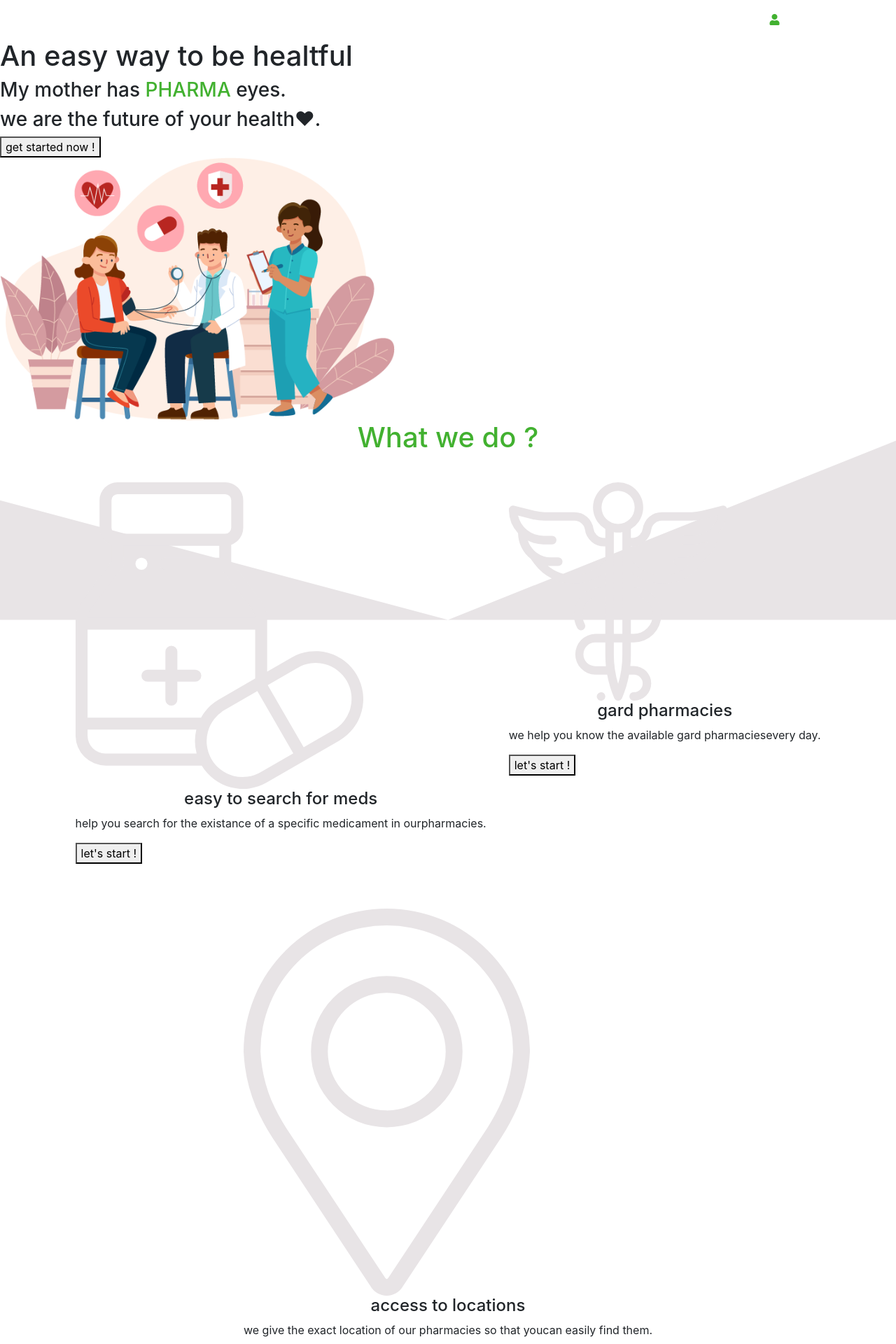
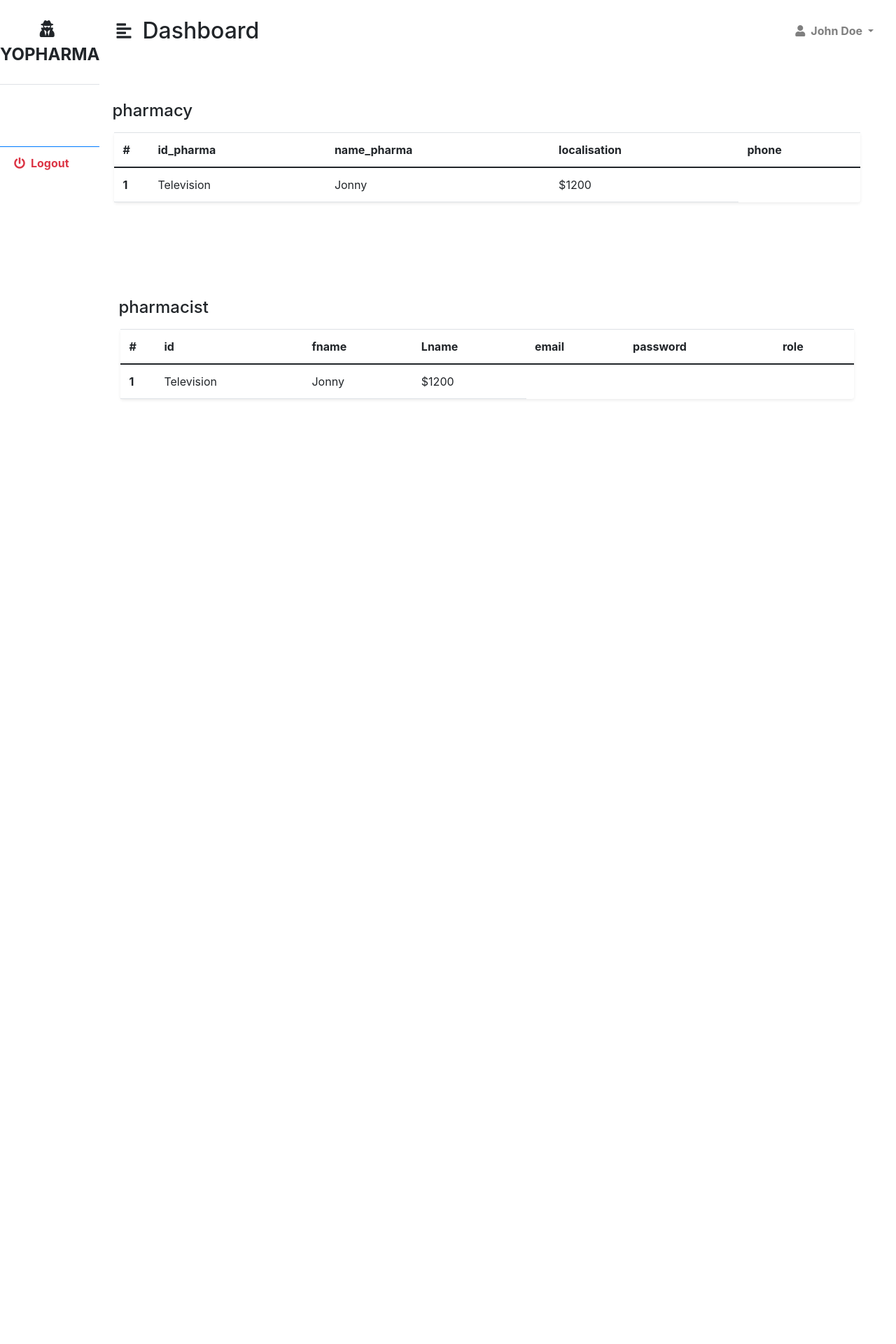
Before and after one commit to KHADIJALAHMAR/projet_fils_rouge, a PHP site: page /projet_fils_rouge/ in a window 1280 px wide. Shown: the top 1920 px of the page at 70% size. After the commit the page ends 571 px from the top, so only its background shows below. Run offline with PHP 8.4, Linux system fonts and the light colour scheme; some libraries are stand-ins or nearby versions.

Commit message:
Front-end_dashbordAdmin

```diff
--- a/app/controllers/controllerLandingPage.php
+++ b/app/controllers/controllerLandingPage.php
@@ -5,6 +5,6 @@ class ControllerLandingPage extends Controller {
 
     }
     public function index(){
-        $this->view('pages/landingPage');
+        $this->view('pages/Admin/dashbord');
     }
 }
--- a/app/views/inc/header.php
+++ b/app/views/inc/header.php
@@ -7,6 +7,7 @@
     <meta name="viewport" content="width=device-width, initial-scale=1.0">
     <title>LandingPage</title>
     <link rel="stylesheet" href="https://use.fontawesome.com/releases/v5.5.0/css/all.css" integrity="sha384-B4dIYHKNBt8Bc12p+WXckhzcICo0wtJAoU8YZTY5qE0Id1GSseTk6S+L3BlXeVIU" crossorigin="anonymous">
+    <link href="https://cdn.jsdelivr.net/npm/bootstrap@5.0.0-beta3/dist/css/bootstrap.min.css" rel="stylesheet" />
     <!-- styl css -->
     <link rel="stylesheet" href="<?php echo URLROOT; ?>/css/style.css ?>">
     <!-- boostrap -->
--- a/app/views/pages/Admin/dashbord.php
+++ b/app/views/pages/Admin/dashbord.php
@@ -1,67 +1,131 @@
 <?php include_once APPROOT . '/views/inc/header.php'; ?>
-<?php include_once APPROOT . '/views/inc/navbar.php';?>
-<div class="row py-5 px-4 main-profil">
-    <div class="col-md-5 mx-auto">
-        <!-- Profile widget -->
-        <div class="bg-white shadow rounded overflow-hidden">
-            <div class="px-4 pt-0 pb-4 cover">
-                <div class="media align-items-end profile-head">
-                    <div class="profile mr-3"><img src="<?php echo URLROOT; ?>/assets/img/profil4.jpg"  alt="..." width="130" class="rounded mb-2 img-thumbnail"><a href="#" class="btn btn-outline-success btn-sm btn-block">Edit profile</a></div>
-                    <div class="media-body mb-5 text-dark">
-                        <h4 class="mt-0 mb-0 "  style="color:#42B130">khadija lahmar</h4>
-                        <p class="small mb-4"> <i class="fas fa-map-marker-alt mr-2"></i>Youssoufia</p>
+
+<body>
+    <main class="root_m">
+    <div class="d-flex" id="wrapper">
+        <!-- Sidebar -->
+        <div class="bg-white" id="sidebar-wrapper">
+            <div class="sidebar-heading text-center py-4 primary-text fs-4 fw-bold text-uppercase border-bottom"><i
+                    class="fas fa-user-secret me-2"></i>Yopharma</div>
+            <div class="list-group list-group-flush my-3">
+                <a href="#" class="list-group-item list-group-item-action bg-transparent second-text active"><i
+                        class="fas fa-tachometer-alt me-2"></i>Dashboard</a>
+                <a href="#" class="list-group-item list-group-item-action bg-transparent text-danger fw-bold"><i
+                        class="fas fa-power-off me-2"></i>Logout</a>
             </div>
         </div>
+        <!-- /#sidebar-wrapper -->
+
+        <!-- Page Content -->
+        <div id="page-content-wrapper">
+            <nav class="navbar navbar-expand-lg navbar-light bg-transparent py-4 px-4">
+                <div class="d-flex align-items-center">
+                    <i class="fas fa-align-left primary-text fs-4 me-3" id="menu-toggle"></i>
+                    <h2 class="fs-2 m-0">Dashboard</h2>
                 </div>
-            <div class="bg-light p-4 d-flex justify-content-end text-center">
-                <ul class="list-inline mb-0">
-                    <li class="list-inline-item">
-                        <h5 class="font-weight-bold mb-0 d-block">email</h5><small class="text-muted"> <i class="bi bi-envelope"></i>pharmacist@gmail.com</small>
+
+                <button class="navbar-toggler" type="button" data-bs-toggle="collapse"
+                    data-bs-target="#navbarSupportedContent" aria-controls="navbarSupportedContent"
+                    aria-expanded="false" aria-label="Toggle navigation">
+                    <span class="navbar-toggler-icon"></span>
+                </button>
+
+                <div class="collapse navbar-collapse" id="navbarSupportedContent">
+                    <ul class="navbar-nav ms-auto mb-2 mb-lg-0">
+                        <li class="nav-item dropdown">
+                            <a class="nav-link dropdown-toggle second-text fw-bold" href="#" id="navbarDropdown"
+                                role="button" data-bs-toggle="dropdown" aria-expanded="false">
+                                <i class="fas fa-user me-2"></i>John Doe
+                            </a>
+                            <ul class="dropdown-menu" aria-labelledby="navbarDropdown">
+                                <li><a class="dropdown-item" href="#">Profile</a></li>
+                                <li><a class="dropdown-item" href="#">Settings</a></li>
+                                <li><a class="dropdown-item" href="#">Logout</a></li>
+                            </ul>
                         </li>
-                    <li class="list-inline-item">
-                        <h5 class="font-weight-bold mb-0 d-block ">Numéro</h5><small class="text-muted"> <i class="fas fa-user mr-1"></i>Numéro-télephone</small>
-                    </li>
-                    <li class="list-inline-item">
-                        <h5 class="font-weight-bold mb-0 d-block">localisation</h5><small class="text-muted"> <i class="fas fa-map-marker-alt mr-2"></i>localisation</small>
-                    </li>
-
                     </ul>
                 </div>
-            <div class="px-4 py-3">
-                <h5 class="mb-0">About</h5>
-                <div class="p-4 rounded shadow-sm bg-light">
-                    <h3 class="font-italic mb-0"  style="color:#42B130">gard pharmacies</h3>
-                    <p class="font-italic mb-0">we help you know the available gard pharmaciesevery day.</p>
-                    <p class="font-italic mb-0"></p>
+            </nav>
+
+            <div class="container-fluid px-4">
+                <div class="row g-3 my-2">
+
+                <div class="row my-5">
+                    <h3 class="fs-4 mb-3">pharmacy</h3>
+                    <div class="col">
+                        <table class="table bg-white rounded shadow-sm  table-hover">
+                            <thead>
+                                <tr>
+                                    <th scope="col" width="50">#</th>
+                                    <th scope="col">id_pharma</th>
+                                    <th scope="col">name_pharma</th>
+                                    <th scope="col">localisation</th>
+                                    <th scope="col">phone</th>
+                                </tr>
+                            </thead>
+                            <tbody>
+                                <tr>
+                                    <th scope="row">1</th>
+                                    <td>Television</td>
+                                    <td>Jonny</td>
+                                    <td>$1200</td>
+                                </tr>
+
+
+                            </tbody>
+                        </table>
                     </div>
                 </div>
-            <div class="py-4 px-4">
-                <div class="d-flex align-items-center justify-content-between mb-3">
-                    <h5 class="mb-0">Post</h5><a href="#" class="btn btn-link text-muted">Show all</a>
+<!-- """""""""""""""""""""""""""""""""""""""" -->
+<div class="container-fluid px-4">
+    <div class="row g-3 my-2">
+
+    <div class="row my-5">
+        <h3 class="fs-4 mb-3">pharmacist</h3>
+        <div class="col">
+            <table class="table bg-white rounded shadow-sm  table-hover">
+                <thead>
+                    <tr>
+                        <th scope="col" width="50">#</th>
+                        <th scope="col">id</th>
+                        <th scope="col">fname</th>
+                        <th scope="col">Lname</th>
+                        <th scope="col">email</th>
+                        <th scope="col">password</th>
+                        <th scope="col">role</th>
+                    </tr>
+                </thead>
+                <tbody>
+                    <tr>
+                        <th scope="row">1</th>
+                        <td>Television</td>
+                        <td>Jonny</td>
+                        <td>$1200</td>
+                    </tr>
+
+
+                </tbody>
+            </table>
         </div>
-                <div class="row">
-                <div class="profile-info col-md-9">
-      <div class="panel">
-          <footer class="panel-footer">
-              <a href="<?php echo URLROOT; ?>/ControllerPharma/insert" class="btn btn-warning pull-right">create Post</a>
+    </div>
 
-          </footer>
-      </div>
-      <div class="content-p">
-<div class="card content " style="width: 18rem;">
-    <img src="<?php echo URLROOT; ?>/assets/img/pharma1.jpg" class="card-img-top" alt="img">
-    <div class="card-body">
-    <h5 class="card-title">Card title</h5>
-    <a href="#" class="card-link">Localisation</a>
-    <p class="card-text">Numéro de téléphone</p>
-
-    <a href="#" class="btn btn-primary">Go somewhere</a>
-    <?php var_dump($data)?>
 </div>
             </div>
         </div>
     </div>
+    <!-- /#page-content-wrapper -->
     </div>
-        </div>
-    </div>
-</div>
+
+    <!-- <script src="https://cdn.jsdelivr.net/npm/bootstrap@5.0.0-beta3/dist/js/bootstrap.bundle.min.js"></script>
+    <script>
+        var el = document.getElementById("wrapper");
+        var toggleButton = document.getElementById("menu-toggle");
+
+        toggleButton.onclick = function () {
+            el.classList.toggle("toggled");
+        };
+    </script> -->
+    </main>
+</body>
+
+</html>
```
Also changed, not shown: public/css/style.css (+95 -6 lines). Lines whose indentation alone changed are shown as unchanged.
